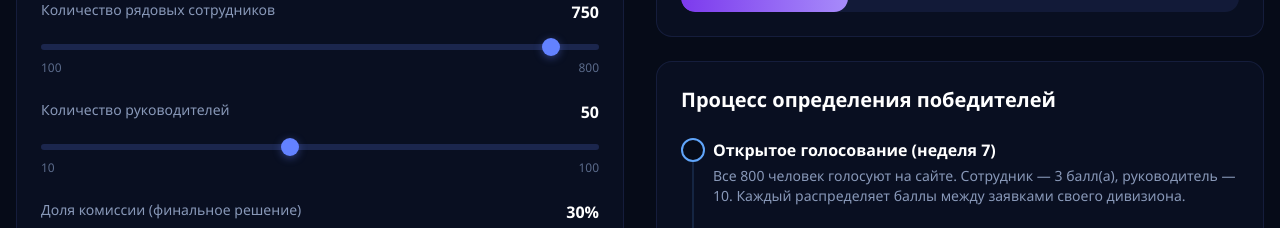
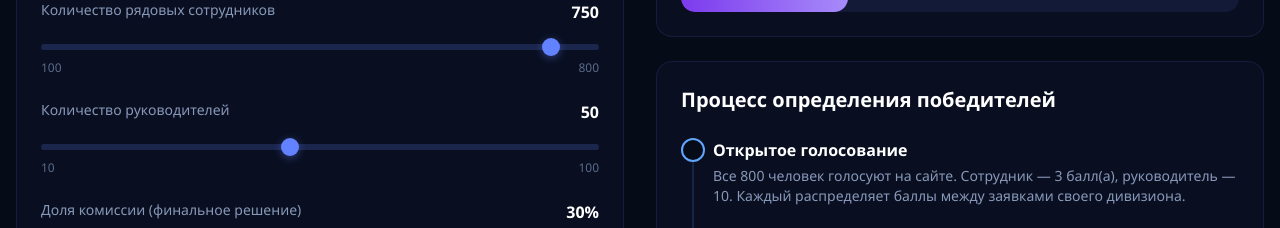
Before and after one commit to Viktor-admin-dev/taipit-eai-hub, a Next.js app: page /voting/algorithm in a window 1280 px wide. Shown: the part 800-1028 px from the top of the page. Built offline with nearby package versions, Linux system fonts and the light colour scheme.

Commit message:
Remove "(неделя 7)" from voting algorithm page heading
Co-Authored-By: Claude Sonnet 4.6 <noreply@anthropic.com>

```diff
--- a/src/app/voting/algorithm/page.tsx
+++ b/src/app/voting/algorithm/page.tsx
@@ -362,7 +362,7 @@ export default function VotingPage() {
               <h2 className="text-xl font-semibold text-white mb-6">Процесс определения победителей</h2>
               <div className="space-y-0">
                 <div className="timeline-step" style={{ color: "#60a5fa" }}>
-                  <div className="font-semibold text-white">Открытое голосование (неделя 7)</div>
+                  <div className="font-semibold text-white">Открытое голосование</div>
                   <p className="text-sm mt-1" style={{ color: "#8898b8" }}>
                     Все {calculations.totalPeople} человек голосуют на сайте. Сотрудник — {empPoints} балл(а), руководитель — {leaderPoints}. Каждый распределяет баллы между заявками своего дивизиона.
                   </p>
```
